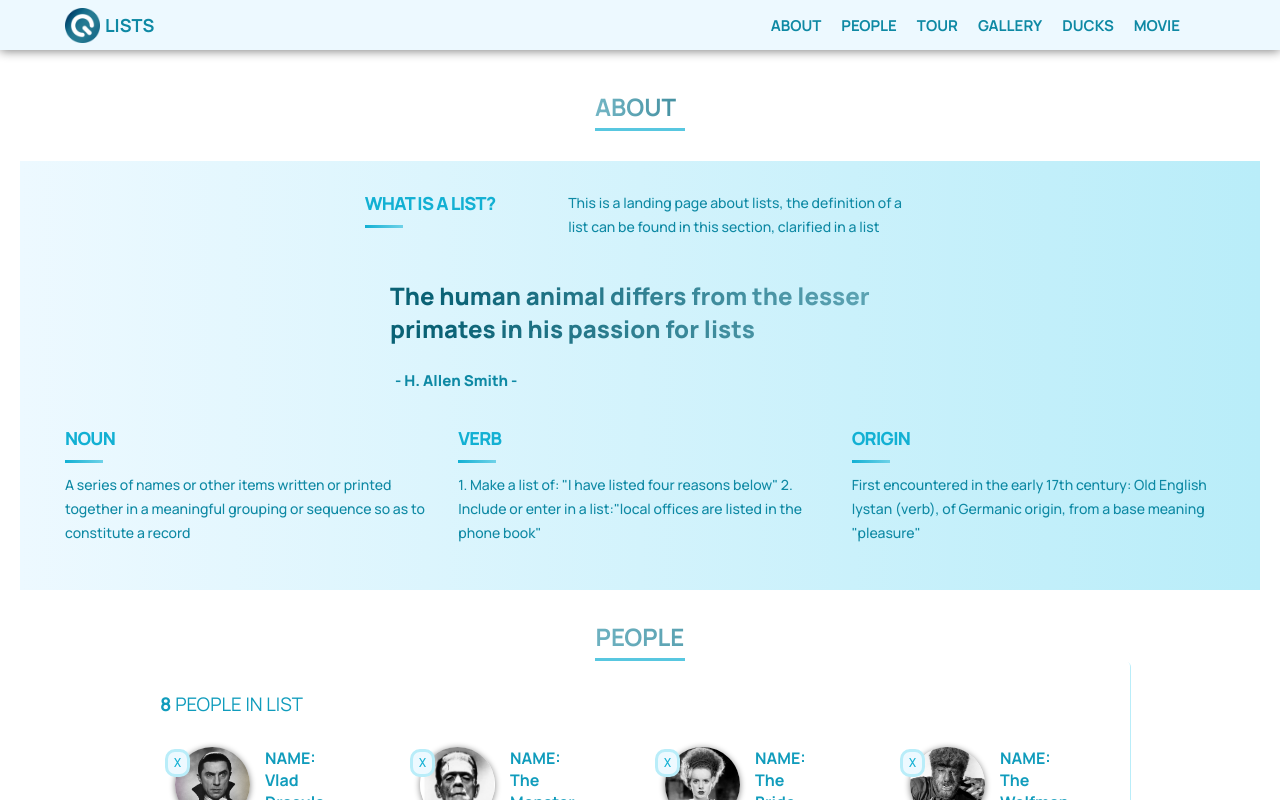
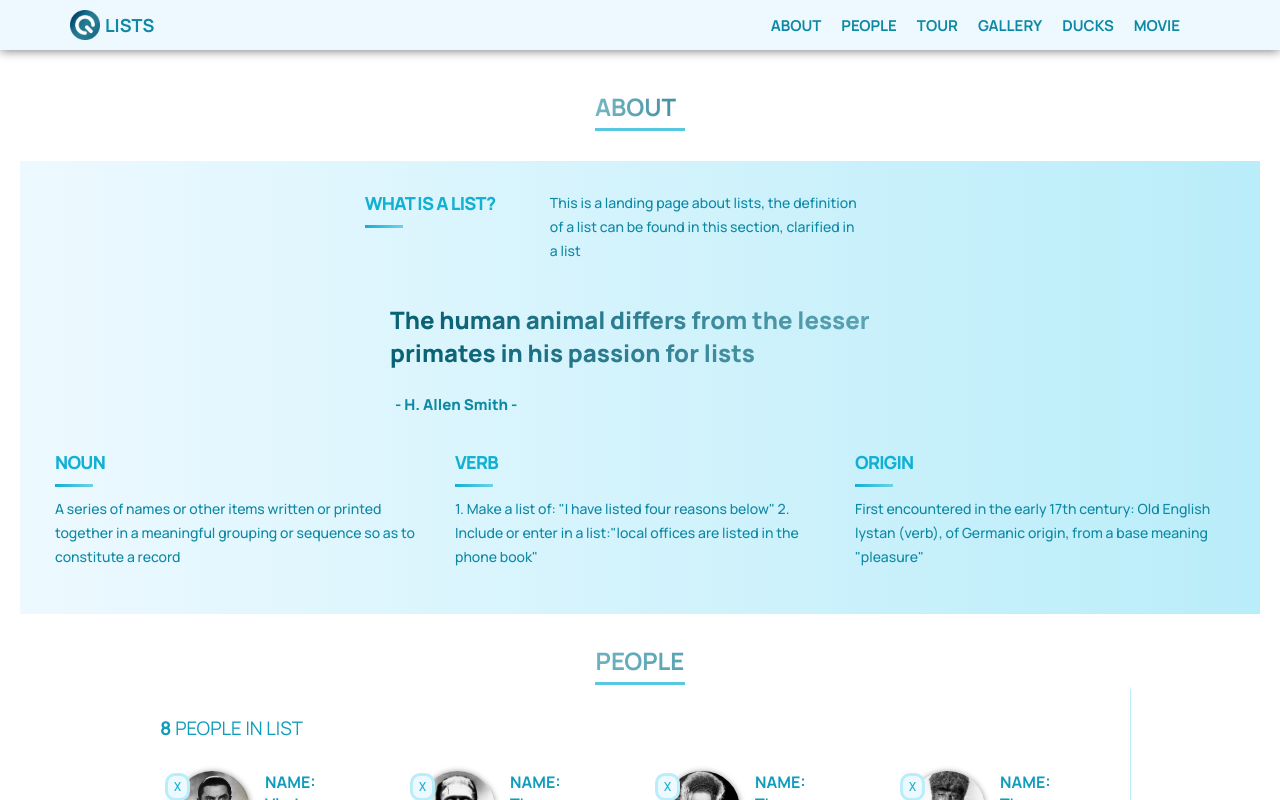
Before and after one commit to Quindevreede/generic-landing-page, a React (Create React App) app: page / in a window 1280 px wide. Shown: the top 800 px of the page. Built offline with nearby package versions, Linux system fonts and the light colour scheme; no server answers.

Commit message:
GENERIC PAGE WITH:
- NAVBAR
- ABOUT
- PEOPLE
- TOUR
- GALLERY
- DUCKS
- MOVIE

```diff
--- a/public/index.html
+++ b/public/index.html
@@ -24,7 +24,7 @@
       work correctly both with client-side routing and a non-root public URL.
       Learn how to configure a non-root public URL by running `npm run build`.
     -->
-    <title>React App</title>
+    <title>Lists Page</title>
   </head>
   <body>
     <noscript>You need to enable JavaScript to run this app.</noscript>
--- a/src/app.css
+++ b/src/app.css
@@ -6,11 +6,13 @@
   font-family: 'Manrope', sans-serif;
 }
 
-body {
+html,body
+{
   width: 100%;
+  height: 100%;
+  margin: 0;
   padding: 0;
-  margin: 0;
-  background: var(--color-background);
+  overflow-x: hidden;
 }
 
 p {
--- a/src/components/aboutlistcomponent/aboutlistcomponent.css
+++ b/src/components/aboutlistcomponent/aboutlistcomponent.css
@@ -1,5 +1,5 @@
 .about-list-component-top__container {
-    width: 100%;
+    width: 90%;
     display: flex;
     justify-content: space-between;
     align-items: flex-start;
--- a/src/components/navbar/navbar.css
+++ b/src/components/navbar/navbar.css
@@ -22,19 +22,20 @@
 .navbar-logo__container {
     display: flex;
     flex-direction: row;
-    padding: 0 0 0 10px;
+    align-items: center;
 }
 
 .navbar-logo__container img {
-    width: 50px;
-    padding: 0 0 0 15px;
+    height: 30px;
+    width: 30px;
+    margin-left: 20px;
 }
 
 .navbar-logo__container h4 {
     color: var(--color-blue-dark);
     font-weight: bolder;
     font-size: 18px;
-    padding: 5px 0 0 5px;
+    margin-left: 5px;
 }
 
 .navbar-logo {
--- a/src/components/tour/tour.css
+++ b/src/components/tour/tour.css
@@ -7,6 +7,7 @@
     background: white;
     border-bottom-left-radius: 40px;
     border-bottom-right-radius: 40px;
+    margin: 0 10px;
     padding-bottom: 20px;
     box-shadow: 0 1px 15px var(--color-boxshadow);
     transition: all 0.3s linear;
@@ -88,7 +89,7 @@
     }
 
     .single-tour__container {
-        min-width: 290px;
+        min-width: 250px;
     }
 
 }
@@ -131,7 +132,7 @@
         flex: 1;
         display:grid;
         grid-template-columns: repeat(3, 1fr);
-        grid-gap: 40px 60px;
+        grid-gap: 40px 40px;
         margin: 40px -5px 60px 0;
     }
 
@@ -147,7 +148,6 @@
         flex: 1;
         display:grid;
         grid-template-columns: repeat(5, 1fr);
-        grid-gap: 40px;
         margin: 40px -5px 60px 0;
     }
 
--- a/src/containers/aboutlist/aboutlist.css
+++ b/src/containers/aboutlist/aboutlist.css
@@ -1,5 +1,5 @@
 #about {
-    padding: 140px 0 0px 0;
+    padding: 140px 0 0 0;
     margin-top: -50px;
 }
 
@@ -32,7 +32,7 @@
     justify-content: center;
     align-items: center;
     margin: 30px 20px 10px 20px;
-    padding: 30px;
+    padding: 30px 20px;
     background: linear-gradient(90deg, var(--color-blue-light) 0%, var(--color-blue-medium) 100%);
 }
 
--- a/src/containers/movie/movie.css
+++ b/src/containers/movie/movie.css
@@ -9,8 +9,10 @@
 }
 
 .movie-img__container img {
+    min-width: 200px;
     max-width: 300px;
-    margin: 30px 0;
+    margin: 30px 0 15px 0;
+    padding: 0 10px;
     border-radius: 30px;
 }
 
```
Also changed, not shown: 1 other file (tests, documents, lock files or other folders).
